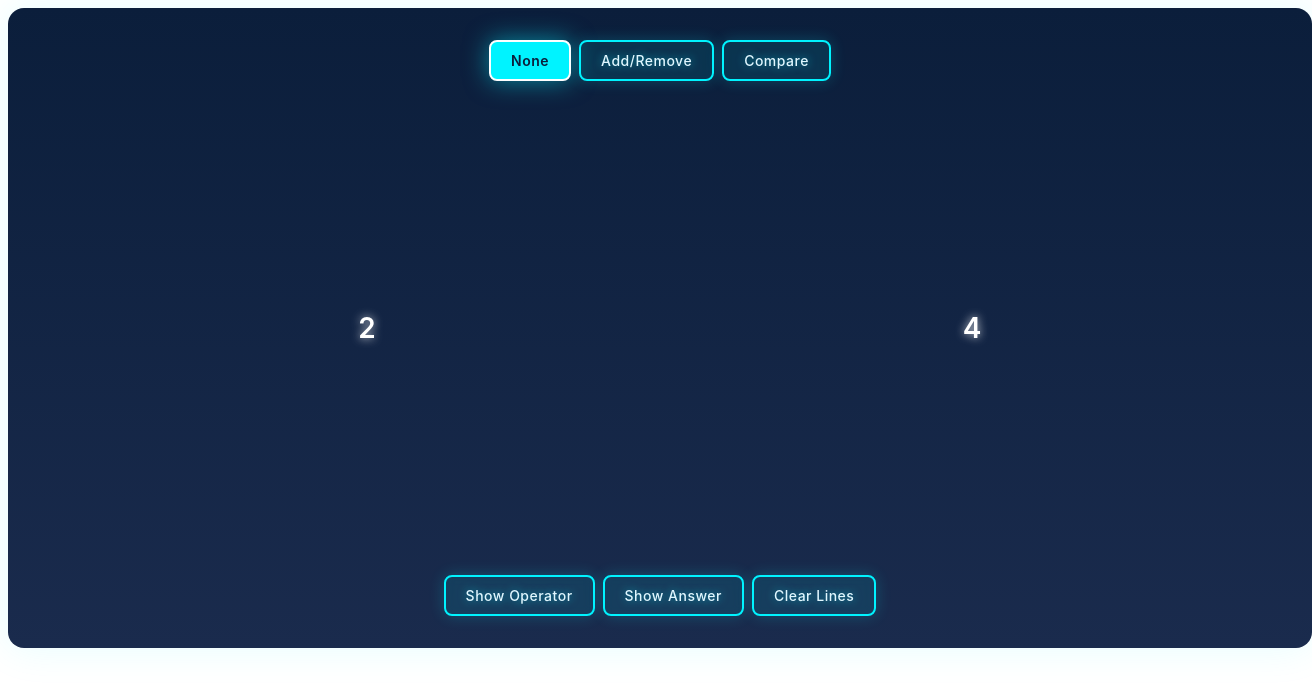
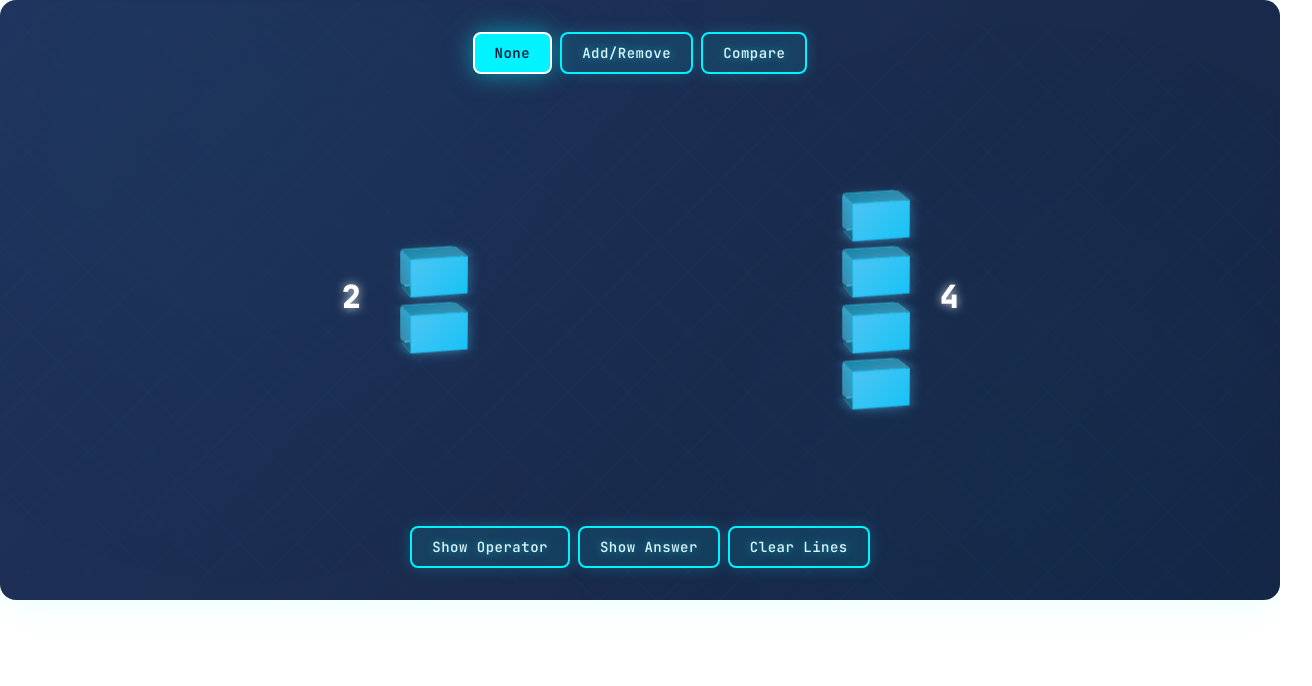
Before and after one commit to maxwhalen/Synthesis, a React (Vite) app: page / in a window 1280 px wide. Shown: the top 686 px of the page, 1312 px wide, since content can reach past the window. Built offline with nearby package versions, Linux system fonts and the light colour scheme.

Commit message:
Futuristic

```diff
--- a/index.html
+++ b/index.html
@@ -1,8 +1,12 @@
-<!doctype html>
+<!DOCTYPE html>
 <html lang="en">
   <head>
     <meta charset="UTF-8" />
+    <link rel="icon" type="image/svg+xml" href="/favicon.svg" />
     <meta name="viewport" content="width=device-width, initial-scale=1.0" />
+    <link rel="preconnect" href="https://fonts.googleapis.com">
+    <link rel="preconnect" href="https://fonts.gstatic.com" crossorigin>
+    <link href="https://fonts.googleapis.com/css2?family=JetBrains+Mono:wght@400;500;600;700;800&display=swap" rel="stylesheet">
     <title>Comparison Widget</title>
   </head>
   <body>
--- /dev/null
+++ b/src/App.tsx
@@ -0,0 +1,12 @@
+import { ComparisonWidget } from './components/ComparisonWidget'
+import './components/ComparisonWidget.css'
+
+function App() {
+  return (
+    <div className="app">
+      <ComparisonWidget />
+    </div>
+  )
+}
+
+export default App
--- a/src/components/Block3D.css
+++ b/src/components/Block3D.css
@@ -1,17 +1,21 @@
 .block3d-container {
   perspective: 800px;
-  width: 45px;
+  width: 40px;
   height: 40px;
   position: relative;
   margin: 0;
   transition: all 0.3s cubic-bezier(0.4, 0, 0.2, 1);
   transform-origin: center center;
   will-change: transform;
+  animation: float3d 5s ease-in-out infinite;
 }
 
-@keyframes float {
-  0%, 100% { transform: translateY(0); }
-  50% { transform: translateY(-5px); }
+@keyframes float3d {
+  0% { transform: translateY(0) scale(1) rotateX(-15deg) rotateY(15deg); }
+  25% { transform: translateY(-1.5px) scale(1.005) rotateX(-14.5deg) rotateY(15.3deg); }
+  50% { transform: translateY(-3px) scale(1.01) rotateX(-15.5deg) rotateY(14.7deg); }
+  75% { transform: translateY(-1.5px) scale(1.005) rotateX(-15deg) rotateY(15.2deg); }
+  100% { transform: translateY(0) scale(1) rotateX(-15deg) rotateY(15deg); }
 }
 
 .block3d-container:hover {
--- a/src/components/ComparisonWidget.css
+++ b/src/components/ComparisonWidget.css
@@ -9,6 +9,28 @@
   --number-font: "Orbitron", "Rajdhani", "Audiowide", "Chakra Petch", var(--button-font);
 }
 
+@keyframes gradientShift {
+  0% { background-position: 0% 50%; }
+  50% { background-position: 100% 50%; }
+  100% { background-position: 0% 50%; }
+}
+
+@keyframes float {
+  0% { transform: translateY(0) rotate(0deg); }
+  25% { transform: translateY(-1.5px) rotate(0.3deg); }
+  50% { transform: translateY(-3px) rotate(-0.3deg); }
+  75% { transform: translateY(-1.5px) rotate(0.1deg); }
+  100% { transform: translateY(0) rotate(0deg); }
+}
+
+@keyframes geometryFloat {
+  0% { transform: translate(0, 0); }
+  25% { transform: translate(2px, 2px); }
+  50% { transform: translate(0, 4px); }
+  75% { transform: translate(-2px, 2px); }
+  100% { transform: translate(0, 0); }
+}
+
 .comparison-widget {
   display: flex;
   flex-direction: column;
@@ -17,10 +39,31 @@
   height: 100vh;
   max-height: 600px;
   position: relative;
-  background: linear-gradient(180deg, var(--deep-blue) 0%, #1A2B4D 100%);
+  background: linear-gradient(-45deg, var(--deep-blue) 0%, #1A2B4D 25%, #243B6B 50%, #1A2B4D 75%, var(--deep-blue) 100%);
+  background-size: 400% 400%;
+  animation: gradientShift 15s ease infinite;
   border-radius: 16px;
   padding: 20px;
   box-shadow: 0 0 40px rgba(0, 243, 255, 0.1);
+  overflow: hidden;
+}
+
+.comparison-widget::before {
+  content: '';
+  position: absolute;
+  top: 0;
+  left: 0;
+  right: 0;
+  bottom: 0;
+  background-image:
+    radial-gradient(circle at 20% 20%, rgba(0, 243, 255, 0.03) 0%, transparent 50%),
+    radial-gradient(circle at 80% 80%, rgba(0, 243, 255, 0.03) 0%, transparent 50%),
+    linear-gradient(45deg, transparent 48%, rgba(0, 243, 255, 0.02) 49%, rgba(0, 243, 255, 0.02) 51%, transparent 52%),
+    linear-gradient(-45deg, transparent 48%, rgba(0, 243, 255, 0.02) 49%, rgba(0, 243, 255, 0.02) 51%, transparent 52%);
+  background-size: 100% 100%, 100% 100%, 60px 60px, 60px 60px;
+  animation: geometryFloat 8s ease-in-out infinite;
+  pointer-events: none;
+  opacity: 0.6;
 }
 
 .mode-controls, .control-panel {
@@ -84,17 +127,54 @@
 }
 
 .block {
-  width: 70px;
+  width: 60px;
   height: 40px;
   background: linear-gradient(135deg, var(--block-color) 0%, var(--block-glow) 100%);
   border-radius: 8px;
-  transition: all 0.3s cubic-bezier(0.4, 0, 0.2, 1);
+  transition: all 0.8s cubic-bezier(0.34, 1.56, 0.64, 1);
   margin: 4px 0;
   position: relative;
   box-shadow: 0 0 15px rgba(76, 196, 241, 0.3);
-  animation: float 3s ease-in-out infinite;
+  animation: float 5s ease-in-out infinite;
   backdrop-filter: blur(5px);
   border: 1px solid rgba(255, 255, 255, 0.1);
+  will-change: transform, opacity;
+  opacity: 1;
+}
+
+@keyframes kickOut {
+  0% {
+    transform: scale(1) translateX(0) rotate(0deg);
+    opacity: 1;
+  }
+  30% {
+    transform: scale(1.1) translateX(-5px) rotate(-2deg);
+    opacity: 1;
+  }
+  100% {
+    transform: scale(0.8) translateX(200px) rotate(15deg);
+    opacity: 0;
+  }
+}
+
+.block-enter {
+  opacity: 0;
+  transform: scale(0.9) translateY(-15px);
+}
+
+.block-enter-active {
+  opacity: 1;
+  transform: scale(1) translateY(0);
+  transition: all 0.8s cubic-bezier(0.34, 1.56, 0.64, 1);
+}
+
+.block-exit {
+  opacity: 1;
+  transform: scale(1);
+}
+
+.block-exit-active {
+  animation: kickOut 0.8s cubic-bezier(0.22, 0.61, 0.36, 1) forwards;
 }
 
 .block:hover {
@@ -103,8 +183,11 @@
 }
 
 @keyframes float {
-  0%, 100% { transform: translateY(0); }
-  50% { transform: translateY(-5px); }
+  0% { transform: translateY(0) rotate(0deg); }
+  25% { transform: translateY(-1.5px) rotate(0.3deg); }
+  50% { transform: translateY(-3px) rotate(-0.3deg); }
+  75% { transform: translateY(-1.5px) rotate(0.1deg); }
+  100% { transform: translateY(0) rotate(0deg); }
 }
 
 .stack-controls {
--- a/src/components/ComparisonWidget.tsx
+++ b/src/components/ComparisonWidget.tsx
@@ -44,6 +44,19 @@ export const ComparisonWidget: React.FC = () => {
   const [leftTempValue, setLeftTempValue] = useState(leftCount.toString())
   const [rightTempValue, setRightTempValue] = useState(rightCount.toString())
   const [isShapeComplete, setIsShapeComplete] = useState(false)
+
+  // Initialize blocks and state on component mount
+  useEffect(() => {
+    // Set initial state
+    setLeftCount(2)
+    setRightCount(4)
+    setInteractionMode('none')
+    setShowOperator(false)
+    setShowAnswerLines(false)
+    setShowComparison(false)
+    setShowResult(null)
+    setStudentLines([])
+  }, [])
 
   // CSS constants from ComparisonWidget.css
   const BLOCK_WIDTH = 70 // .block { width: 70px }
--- a/src/main.tsx
+++ b/src/main.tsx
@@ -1,13 +1,10 @@
 import React from 'react'
 import ReactDOM from 'react-dom/client'
-import { ComparisonWidget } from './components/ComparisonWidget'
-import './components/ComparisonWidget.css'
+import App from './App'
+import './styles/global.css'
 
-const root = document.getElementById('root')
-if (!root) throw new Error('Root element not found')
-
-ReactDOM.createRoot(root).render(
+ReactDOM.createRoot(document.getElementById('root')!).render(
   <React.StrictMode>
-    <ComparisonWidget />
-  </React.StrictMode>
+    <App />
+  </React.StrictMode>,
 )
--- /dev/null
+++ b/src/styles/global.css
@@ -0,0 +1,63 @@
+/* Import JetBrains Mono font */
+@import url('https://fonts.googleapis.com/css2?family=JetBrains+Mono:wght@400;500;600;700;800&display=swap');
+
+/* Reset */
+* {
+  margin: 0;
+  padding: 0;
+  box-sizing: border-box;
+}
+
+:root {
+  --font-family: 'JetBrains Mono', ui-monospace, 'SF Mono', Menlo, Monaco, 'Cascadia Mono', 'Segoe UI Mono',
+    'Roboto Mono', monospace;
+  --font-weight-normal: 400;
+  --font-weight-medium: 500;
+  --font-weight-semibold: 600;
+  --font-weight-bold: 700;
+  --font-weight-extrabold: 800;
+}
+
+/* Base styles */
+html, body {
+  font-family: var(--font-family);
+  font-weight: var(--font-weight-normal);
+  -webkit-font-smoothing: antialiased;
+  -moz-osx-font-smoothing: grayscale;
+  text-rendering: optimizeLegibility;
+}
+
+/* Force font family on all elements */
+* {
+  font-family: var(--font-family) !important;
+}
+
+/* Enable font features */
+body {
+  font-feature-settings: "liga" 1, "calt" 1, "ss01" 1, "ss02" 1, "ss03" 1, "zero" 1;
+}
+
+/* Make numbers bold and monospaced */
+.number,
+[class*="number"],
+[class*="Number"],
+[class*="value"],
+[class*="Value"] {
+  font-weight: var(--font-weight-extrabold);
+  font-feature-settings: "tnum" 1;
+  letter-spacing: -0.02em;
+  font-size: 2em;
+  transform: translateY(-0.1em);
+}
+
+/* Target numeric content */
+:is(p, span, div):not(pre *) {
+  font-feature-settings: "tnum" 1;
+  font-variant-numeric: tabular-nums;
+}
+
+/* Code blocks and pre elements */
+pre, code {
+  font-family: var(--font-family) !important;
+  font-feature-settings: "liga" 0;
+}
--- a/vite.config.ts
+++ b/vite.config.ts
@@ -6,5 +6,9 @@ export default defineConfig({
   server: {
     port: 3000,
     open: true
+  },
+  base: './',
+  build: {
+    outDir: 'dist',
   }
 })
```
Also changed, not shown: package.json (+8 -6 lines), public/favicon.svg (added), 1 other file (tests, documents, lock files or other folders).
